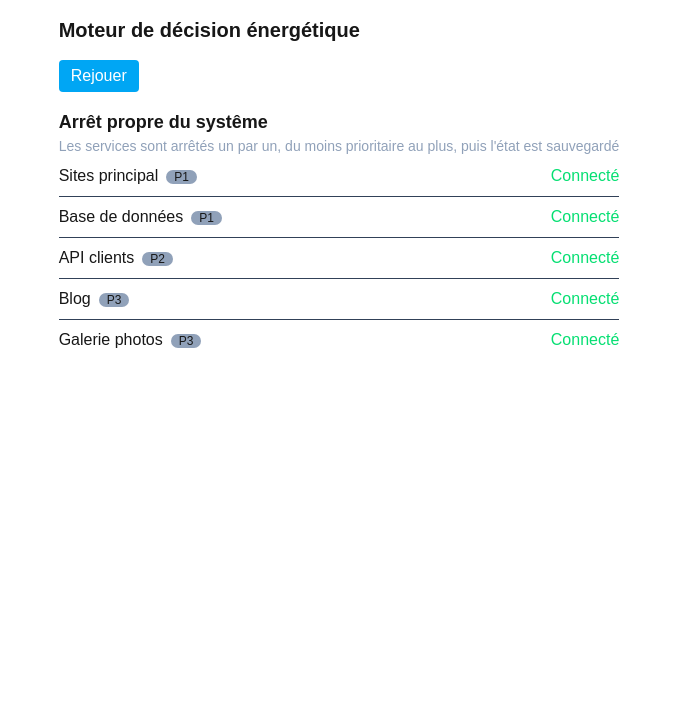
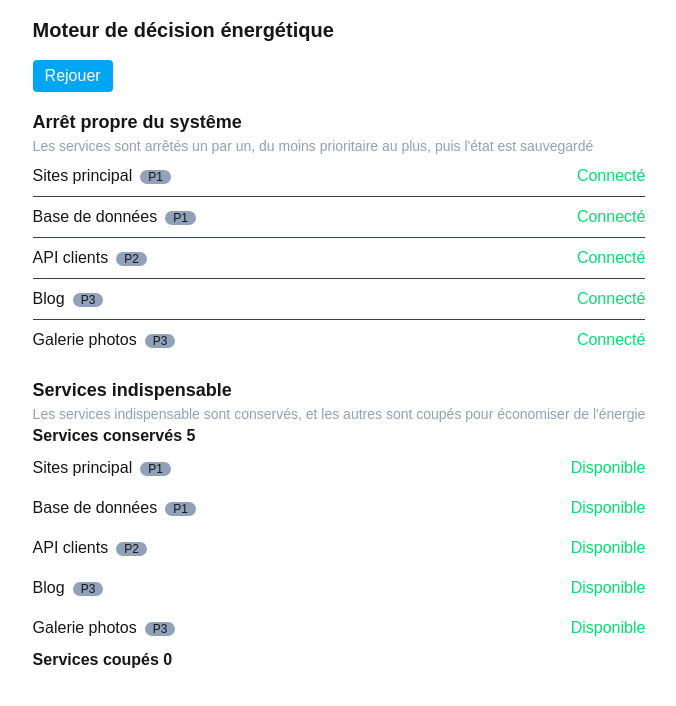
Before and after one commit to Sowin1/serveur-web-adaptatif, a Next.js app in the folder frontend/: page /energie in a window 1280 px wide. Shown: the top 706 px of the page, without its empty margins (301-977 px from the left). Built offline with nearby package versions, Linux system fonts and the light colour scheme.

Commit message:
code niveau 1 front conserver les site actif et arrêter le reste

```diff
--- /dev/null
+++ b/frontend/app/energie/_components/Niveau1.tsx
@@ -0,0 +1,45 @@
+import { Service } from "../_lib/types";
+
+export default function Niveau1({services}: {services: Service[]}) {
+    const preserve = services.filter((s) => s.status === "online");
+    const cut = services.filter((s) => s.status !== "online");
+
+    return (
+        <section>
+            <h2 className="text-lg font-bold">Services indispensable</h2>
+            <p className="text-sm text-slate-400">
+                Les services indispensable sont conservés, et les autres sont coupés pour économiser de l'énergie
+            </p>
+
+            <div>
+                <h3 className="text-l font-bold">Services conservés {preserve.length}</h3>
+                {preserve.map((s) => (
+                    <div key={s.name} className="flex justify-between py-2">
+                        <span>{s.name}
+                            <span className="ml-2 rounded-full bg-slate-400 px-2 text-xs">
+                                P{s.priority}
+                            </span>
+                        </span>
+                        <span className="text-green-400">Disponible</span>
+                    </div>
+                )
+                )}
+            </div>
+            <div>
+                <h3 className="text-l font-bold">Services coupés {cut.length}</h3>
+                {cut.map((s) => (
+                    <div key={s.name} className="flex justify-between py-2">
+                        <span>{s.name}
+                            <span className="ml-2 rounded-full bg-slate-400 px-2 text-xs">
+                                P{s.priority}
+                            </span>
+                        </span>
+                        <span className="text-red-400">Arrêté</span>
+                    </div>
+                )
+                )}
+            </div>
+        </section>
+
+    );
+}
--- a/frontend/app/energie/page.tsx
+++ b/frontend/app/energie/page.tsx
@@ -3,6 +3,7 @@
 import { useState } from 'react';
 import Niveau0 from './_components/Niveau0';
 import { Service, Shutdown } from './_lib/types';
+import Niveau1 from './_components/Niveau1';
 
 const MOCK: Service[] = [
   { name: 'Sites principal', priority: 1, status: 'online' },
@@ -16,7 +17,7 @@ export default function EnergiePage() {
   const [services, setServices] = useState<Service[]>(MOCK);
   const [phase, setPhase] = useState<Shutdown>('stopping');
 
-  //démo
+  //démo niveau 0
   function rejouer() {
     setServices(MOCK);
     setPhase('stopping');
@@ -47,6 +48,7 @@ export default function EnergiePage() {
         Rejouer
       </button>
       <Niveau0 services={services} phase={phase} />
+      <Niveau1 services={services} />
     </main>
   );
 }
```
Also changed, not shown: frontend/app/energie/_components/Niveau0.tsx (+1 -7 lines).
